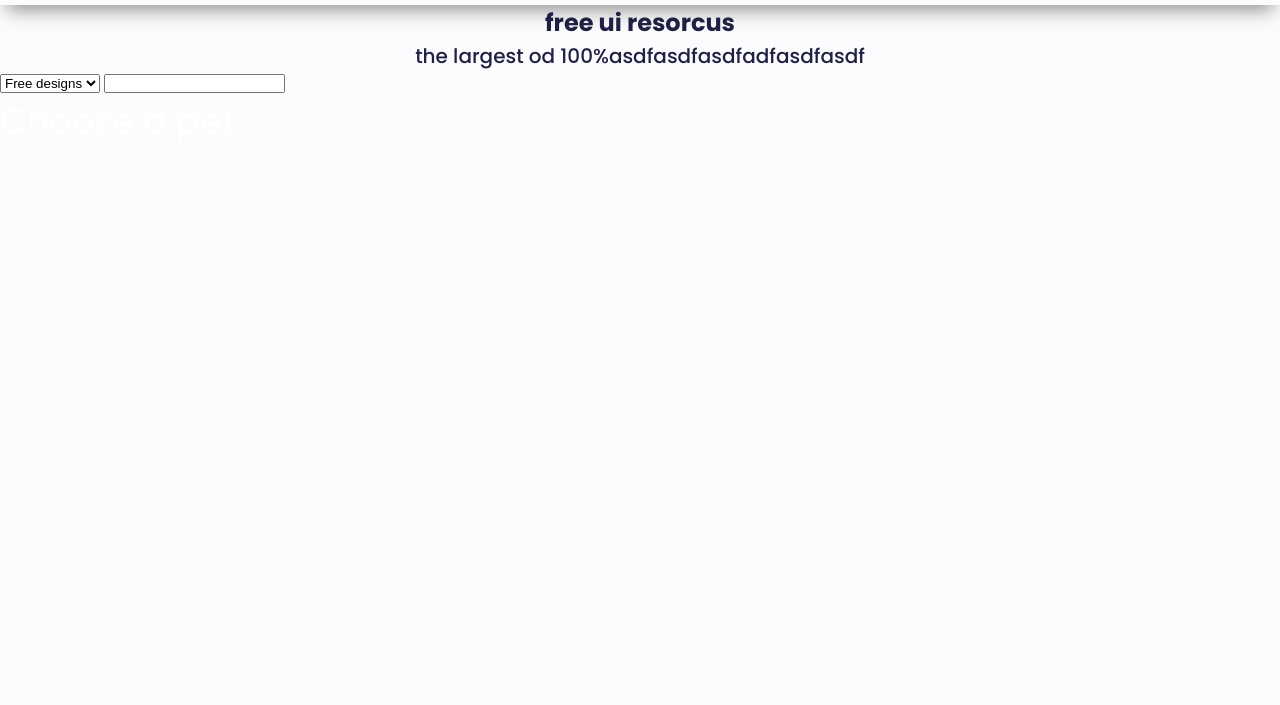
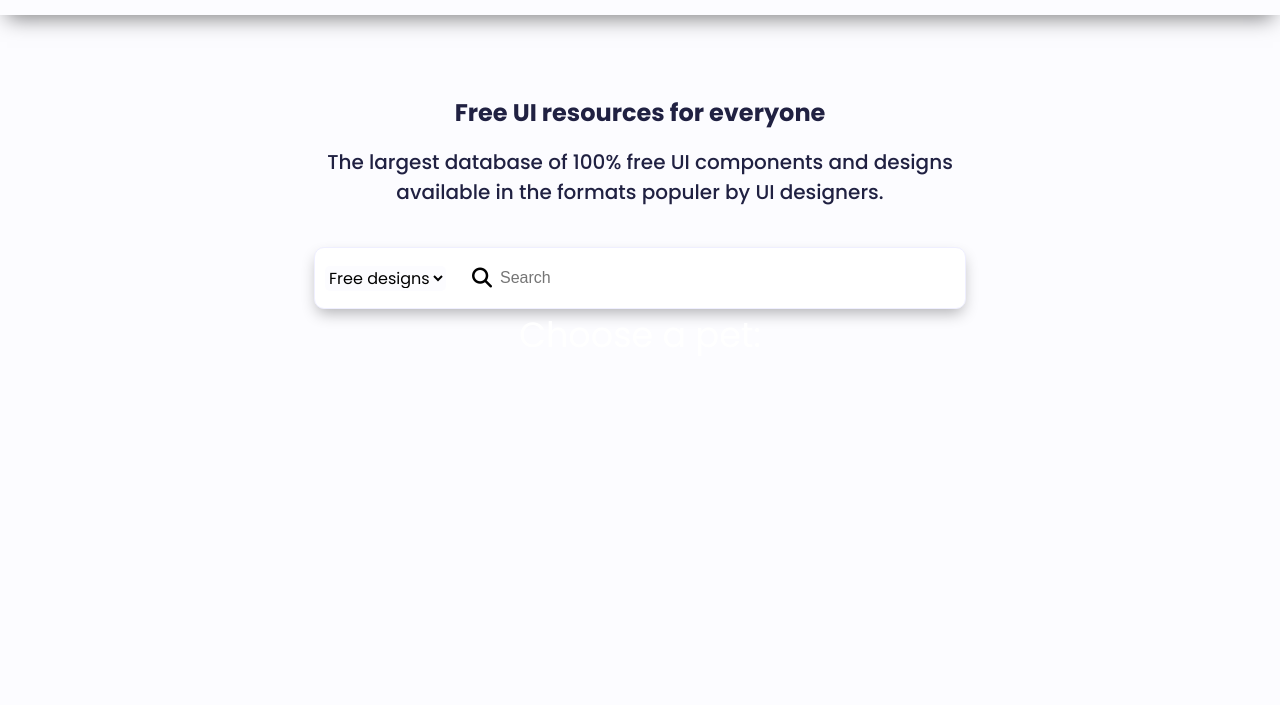
Before and after one commit to Cecemaru/UI-Design-Daily-Project, a plain HTML site: page index.html in a window 1280 px wide. Shown: the part 95-800 px from the top of the page. Drawn offline with Linux system fonts and the light colour scheme.

Commit message:
resorcher alani ve search form componenti eklendi orta kisim tamamlandi

```diff
--- a/assets/css/base_abstracts/_mixins.scss
+++ b/assets/css/base_abstracts/_mixins.scss
@@ -7,6 +7,11 @@
   display: inline-flex;
   align-items: center;
   justify-content: center;
+}
+@mixin flex-start {
+  display: inline-flex;
+  align-items: center;
+  justify-content: start;
 }
 @mixin flex-between {
   display: flex;
--- /dev/null
+++ b/assets/css/components/_searchform.scss
@@ -0,0 +1,51 @@
+.search-form {
+  @include flex-start;
+  min-width: 100%;
+  height: 60px;
+  @include border-radius(10px);
+  border: 1px solid #efefff;
+  box-shadow: 0 7px 15px -3px rgba(0, 0, 0, 0.3);
+  background: #fff;
+  transition: all 0.3s ease;
+
+  &.focus {
+    box-shadow: 0 3px 4px rgba(0, 0, 0, 0.15);
+  }
+  select {
+    margin: 15px 10px;
+    border: none;
+    @include border-radius(5px);
+    background: $main-bg;
+    cursor: pointer;
+    font-family: inherit;
+    font-size: $normal-font-size;
+    transition: 0.5s;
+    option {
+      color: $main-clr;
+      &[value=""][disable] {
+        display: none;
+      }
+    }
+    &:focus {
+      outline: none;
+    }
+  }
+  .search-input {
+    font-size: $normal-font-size;
+    width: 100%;
+    background: none;
+    color: #5a6674;
+    height: 20px;
+    border: none;
+    appearance: none;
+    outline: none;
+  }
+  .search-button {
+    font-size: 20px;
+    margin-left: 10px;
+    border: none;
+    background: none;
+    outline: none !important;
+    cursor: pointer;
+  }
+}
--- a/assets/css/layout_page/_header.scss
+++ b/assets/css/layout_page/_header.scss
@@ -18,7 +18,7 @@ header {
   }
   nav {
     float: right;
-    width: calc((100% / 3) * 2);
+    width: 60%;
     .wrapper {
       @include flex-between;
       margin-right: 50px;
--- a/assets/css/layout_page/_home.scss
+++ b/assets/css/layout_page/_home.scss
@@ -1,8 +1,3 @@
-* {
-  margin: 0;
-  padding: 0;
-  box-sizing: border-box;
-}
 body {
   margin: 0;
   font-family: $body-font;
--- a/assets/css/layout_page/_import.scss
+++ b/assets/css/layout_page/_import.scss
@@ -6,5 +6,7 @@
 // Layout_page
 @import "header";
 @import "home";
+@import "resourcessection";
 // Components
 @import "../components/buttons";
+@import "../components/searchform";
--- a/assets/css/layout_page/_resourcessection.scss
+++ b/assets/css/layout_page/_resourcessection.scss
@@ -0,0 +1,22 @@
+.resources-container {
+  margin: 80px auto;
+  padding: 0 10px;
+  max-width: 650px;
+  display: grid;
+  place-items: center;
+  h1 {
+    margin-top: 0;
+    margin-bottom: 0;
+  }
+  h2 {
+    margin-top: $mb-2;
+    margin-bottom: 40px;
+  }
+  .form-box {
+    form {
+      input[type="text"] {
+        background-color: $main-bg;
+      }
+    }
+  }
+}
--- a/index.html
+++ b/index.html
@@ -60,22 +60,30 @@
       </header>
       <!-- =========header and navbar end=======  -->
     </div>
-    <section>
-      <h1>free ui resorcus</h1>
-      <h2>the largest od 100%asdfasdfasdfadfasdfasdf</h2>
-      <div class="form-box">
-        <form action="#">
-          <select name="pets" id="pet-select">
-            <option value="dog">Free designs</option>
-            <option value="cat">Cat</option>
-            <option value="hamster">License</option>
-            <option value="parrot">Articles</option>
-            <option value="spider">Contributors</option>
-            <option value="goldfish">About</option>
-          </select>
-          <input type="text" />
-        </form>
-      </div>
+    <section class="resources-container">
+      <h1>Free UI resources for everyone</h1>
+      <h2>
+        The largest database of 100% free UI components and designs available in
+        the formats populer by UI designers.
+      </h2>
+      <form class="search-form" action="#">
+        <select name="UI-sources" id="UI-sources" class="custom-select sources">
+          <option value="Free-designs">Free designs</option>
+          <option value="License">License</option>
+          <option value="Articles">Articles</option>
+          <option value="Contributors">Contributors</option>
+          <option value="About">About</option>
+        </select>
+        <button type="submit" class="search-button">
+          <i class="fa-solid fa-magnifying-glass"></i>
+        </button>
+        <input
+          type="search"
+          value=""
+          placeholder="Search"
+          class="search-input"
+        />
+      </form>
       <label for="pet-select">Choose a pet:</label>
     </section>
     <script src="assets/js/main.js"></script>
```
Also changed, not shown: assets/css/style.css, 1 other file.
